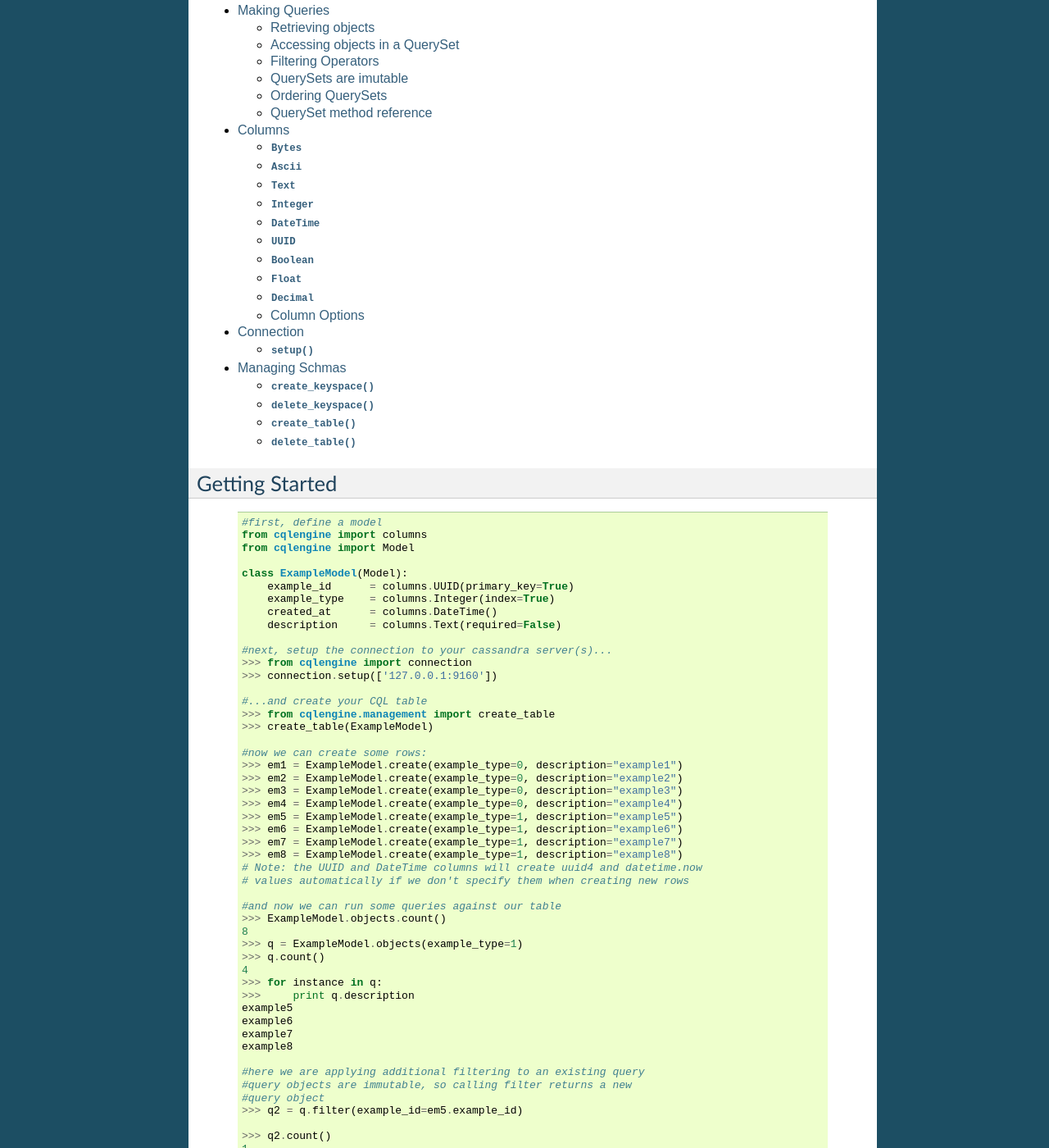
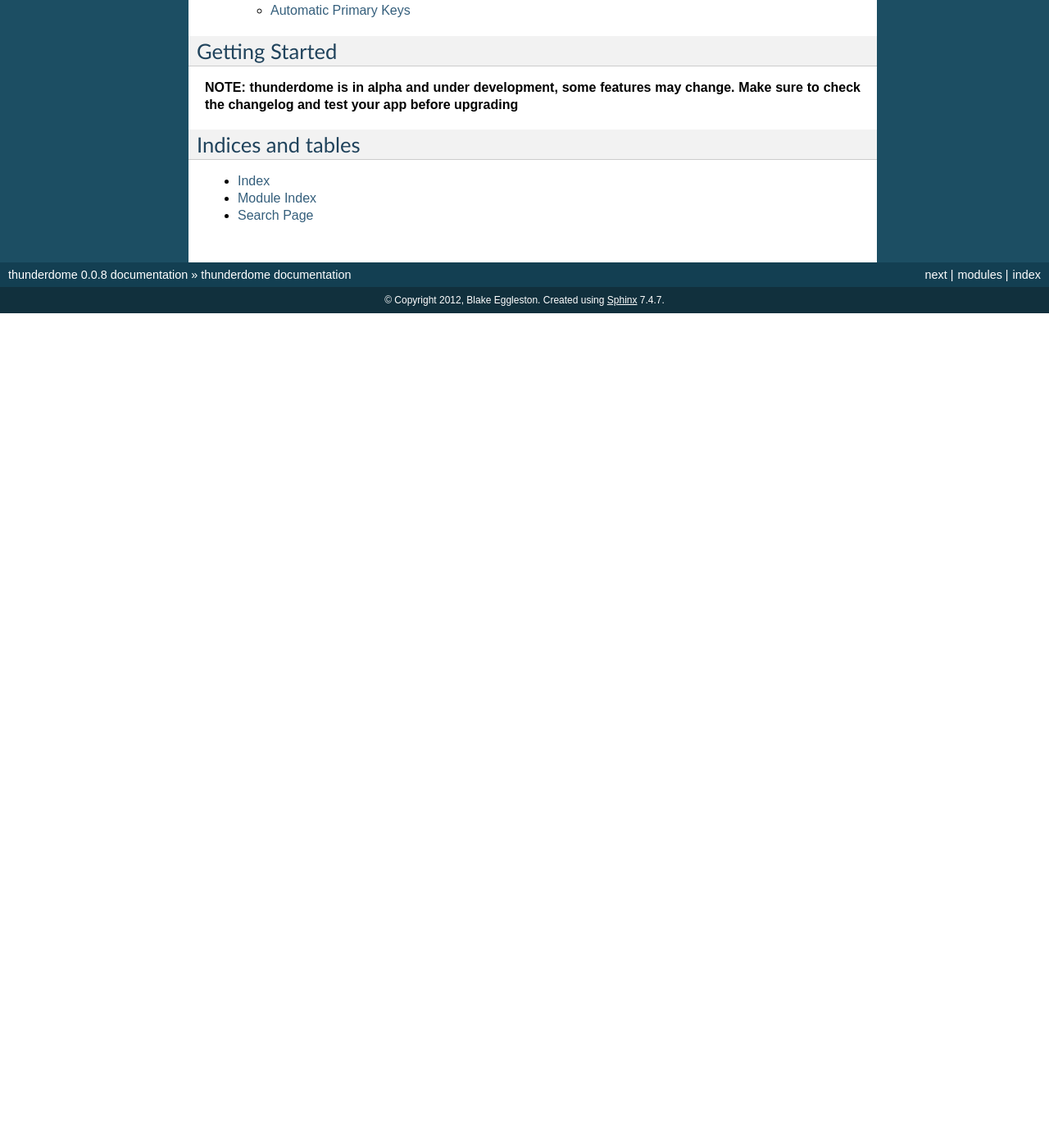
Before and after one commit to StartTheShift/thunderdome, a Sphinx documentation site: the page built from docs/index.rst, in a window 1280 px wide and 1400 px high, scrolled down 345 px. Shown: the whole window at 82% size. Built offline with Sphinx 7.4.7, drawn with Linux system fonts in a browser that asks for light colours; formulas are drawn with MathJax 3; after the commit the page ends 900 px from its top, so only the background shows below that; some of the changed text lies outside the part shown.

Commit message:
Fix README.md and Update Connection Docs

```diff
--- a/docs/index.rst
+++ b/docs/index.rst
@@ -2,10 +2,10 @@
 .. _index:
 
 =======================
-cqlengine documentation
+thunderdome documentation
 =======================
 
-cqlengine is a Cassandra CQL 3 ORM for Python with an interface similar to the Django orm and mongoengine
+thunderdome is an object-graph mapper (OGM) designed specifically for use with Titan (https://github.com/thinkaurelius/titan)
 
 :ref:`getting-started`
 
@@ -15,80 +15,14 @@
     :maxdepth: 2
 
     topics/models
-    topics/queryset
-    topics/columns
-    topics/connection
-    topics/manage_schemas
 
 .. _getting-started:
 
 Getting Started
 ===============
 
-    .. code-block:: python
 
-        #first, define a model
-        from cqlengine import columns
-        from cqlengine import Model
-
-        class ExampleModel(Model):
-            example_id      = columns.UUID(primary_key=True)
-            example_type    = columns.Integer(index=True)
-            created_at      = columns.DateTime()
-            description     = columns.Text(required=False)
-
-        #next, setup the connection to your cassandra server(s)...
-        >>> from cqlengine import connection
-        >>> connection.setup(['127.0.0.1:9160'])
-
-        #...and create your CQL table
-        >>> from cqlengine.management import create_table
-        >>> create_table(ExampleModel)
-
-        #now we can create some rows:
-        >>> em1 = ExampleModel.create(example_type=0, description="example1")
-        >>> em2 = ExampleModel.create(example_type=0, description="example2")
-        >>> em3 = ExampleModel.create(example_type=0, description="example3")
-        >>> em4 = ExampleModel.create(example_type=0, description="example4")
-        >>> em5 = ExampleModel.create(example_type=1, description="example5")
-        >>> em6 = ExampleModel.create(example_type=1, description="example6")
-        >>> em7 = ExampleModel.create(example_type=1, description="example7")
-        >>> em8 = ExampleModel.create(example_type=1, description="example8")
-        # Note: the UUID and DateTime columns will create uuid4 and datetime.now
-        # values automatically if we don't specify them when creating new rows
-
-        #and now we can run some queries against our table
-        >>> ExampleModel.objects.count()
-        8
-        >>> q = ExampleModel.objects(example_type=1)
-        >>> q.count()
-        4
-        >>> for instance in q:
-        >>>     print q.description
-        example5
-        example6
-        example7
-        example8
-
-        #here we are applying additional filtering to an existing query
-        #query objects are immutable, so calling filter returns a new
-        #query object
-        >>> q2 = q.filter(example_id=em5.example_id)
-
-        >>> q2.count()
-        1
-        >>> for instance in q2:
-        >>>     print q.description
-        example5
-
-
-`Report a Bug <https://github.com/bdeggleston/cqlengine/issues>`_
-
-`Users Mailing List <https://groups.google.com/forum/?fromgroups#!forum/cqlengine-users>`_
-
-`Dev Mailing List <https://groups.google.com/forum/?fromgroups#!forum/cqlengine-dev>`_
-
-**NOTE: cqlengine is in alpha and under development, some features may change. Make sure to check the changelog and test your app before upgrading**
+**NOTE: thunderdome is in alpha and under development, some features may change. Make sure to check the changelog and test your app before upgrading**
 
 
 Indices and tables
```
Also changed, not shown: README.md (+1 -1 lines), 1 other file.
